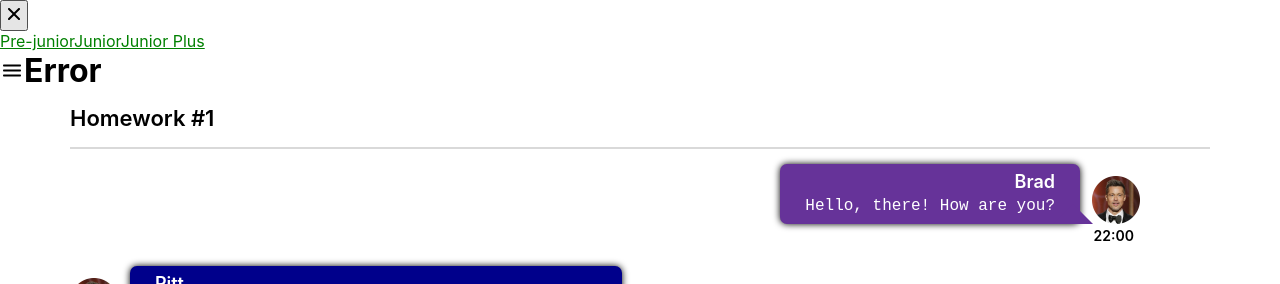
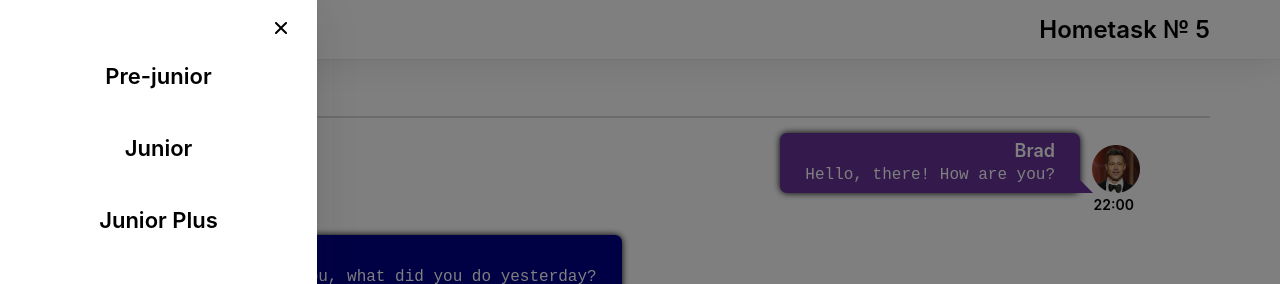
Before and after one commit to krawtschenko/Hometasks, a React (Create React App) app: page / in a window 1280 px wide. Shown: the top 284 px of the page. Built offline with nearby package versions, Linux system fonts and the light colour scheme.

Commit message:
Home-task 5 + CSS

```diff
--- a/src/s2-homeworks/hw05/header/Header.module.css
+++ b/src/s2-homeworks/hw05/header/Header.module.css
@@ -1,9 +1,17 @@
 .burgerMenuIcon {
+    cursor: pointer;
 }
 
 .header {
     display: flex;
+    justify-content: space-between;
+    align-items: center;
+    padding: 15px 70px;
+    box-shadow: 0px 0px 40px rgba(29, 33, 38, 0.13), 0px 0px 2px rgba(29, 33, 38, 0.1);
 }
 
 .header h1 {
+    font-weight: 600;
+    font-size: 24px;
+    line-height: 29px;
 }
--- a/src/s2-homeworks/hw05/header/Header.tsx
+++ b/src/s2-homeworks/hw05/header/Header.tsx
@@ -31,7 +31,7 @@ export const Header: FC<PropsType> = ({handleOpen}) => {
                     onClick={handleOpen}
                     alt={'open menu'}
                 />
-                <h1>{pageName}</h1>
+                <h1>Hometask № 5</h1>
             </div>
         </>
     )
--- a/src/s2-homeworks/hw05/layout/Layout.tsx
+++ b/src/s2-homeworks/hw05/layout/Layout.tsx
@@ -7,7 +7,7 @@ type PropsType = {
 }
 
 export const Layout: FC<PropsType> = ({ children }) => {
-    const [open, setOpen] = useState(false)
+    const [open, setOpen] = useState(true)
     const handleClose = () => setOpen(false)
     const handleOpen = () => setOpen(true)
 
--- a/src/s2-homeworks/hw05/sidebar/Sidebar.module.css
+++ b/src/s2-homeworks/hw05/sidebar/Sidebar.module.css
@@ -1,29 +1,62 @@
 .sidebar {
-
+    display: none;
+    width: 317px;
+    min-height: 100vh;
+    position: fixed;
+    background: #FFFFFF;
+    box-shadow: 0 10px 40px rgba(29, 33, 38, 0.13), 0 1px 2px rgba(29, 33, 38, 0.1);
+    border-radius: 0;
+    z-index: 2;
 }
 
 .sidebar.open {
+    display: block;
 }
 
 .background {
+    position: absolute;
+    width: 100%;
+    height: 100%;
+    background-color: black;
+    opacity: 50%;
+    z-index: 1;
 }
 
 .nav {
-
+    display: flex;
+    flex-direction: column;
+    margin-top: 63px;
+    text-align: center;
 }
 
 .nav a {
-    color: green;
+    font-weight: 600;
+    font-size: 22px;
+    line-height: 27px;
+    color: #000000;
+    text-decoration: none;
+}
+
+.nav a:not(:first-child) {
+    margin-top: 45px;
 }
 
 .nav a:hover {
-    color: mediumpurple;
+    color: #58ACFF;
 }
 
 .nav a.active {
-    color: coral;
+    text-decoration-line: underline;
+    color: #0059B2;
 }
+
 .close {
+    position: absolute;
+    top: 16px;
+    right: 24px;
+    background: none;
+    border: none;
+    cursor: pointer;
 }
 
 .close img {
--- a/src/s2-homeworks/hw05/sidebar/Sidebar.tsx
+++ b/src/s2-homeworks/hw05/sidebar/Sidebar.tsx
@@ -31,7 +31,7 @@ export const Sidebar: FC<PropsType> = ({open, handleClose}) => {
                         id={'hw5-pre-junior-link'}
                         to={PATH.PRE_JUNIOR}
                         onClick={handleClose}
-                        className={({isActive}) => isActive ? s.active : s.nav}
+                        className={({isActive}) => isActive ? s.active : ''}
                     >
                         Pre-junior
                     </NavLink>
@@ -39,7 +39,7 @@ export const Sidebar: FC<PropsType> = ({open, handleClose}) => {
                         id={'hw5-junior-link'}
                         to={PATH.JUNIOR}
                         onClick={handleClose}
-                        className={({isActive}) => isActive ? s.active : s.nav}
+                        className={({isActive}) => isActive ? s.active : ''}
                         end
                     >
                         Junior
@@ -48,7 +48,7 @@ export const Sidebar: FC<PropsType> = ({open, handleClose}) => {
                         id={'hw5-junior-plus-link'}
                         to={PATH.JUNIOR_PLUS}
                         onClick={handleClose}
-                        className={({isActive}) => isActive ? s.active : s.nav}
+                        className={({isActive}) => isActive ? s.active : ''}
                     >
                         Junior Plus
                     </NavLink>
```
